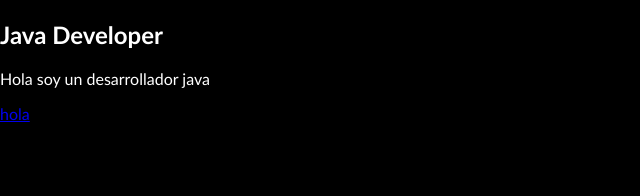
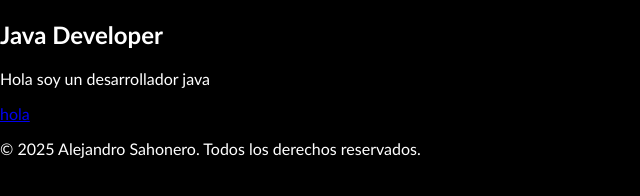
Before and after one commit to alejandrosahonero/portfolio, a plain HTML site: page index.html in a window 1280 px wide. Shown: the whole page, without its empty margins (0-640 px from the left). Drawn offline with nearby package versions, Linux system fonts and the light colour scheme.

Commit message:
Add script file and copyright licence  with JavaScript

```diff
--- a/index.html
+++ b/index.html
@@ -3,8 +3,9 @@
 <head>
     <meta charset="UTF-8">
     <meta name="viewport" content="width=device-width, initial-scale=1.0">
+    <title>Alejandro Sahonero</title>
     <link rel="stylesheet" href="style.css">
-    <title>Alejandro Sahonero</title>
+    <script src="script.js"></script>
 </head>
 <body>
     <div class="intro">
@@ -18,4 +19,7 @@
         </div>
     </div>
 </body>
+<footer>
+    <p>&copy; <span id="year"></span> Alejandro Sahonero. Todos los derechos reservados.</p>
+</footer>
 </html>
--- /dev/null
+++ b/script.js
@@ -0,0 +1,4 @@
+//Actualizar el año del copyright
+document.addEventListener("DOMContentLoaded", function() {
+    document.getElementById("year").textContent = new Date().getFullYear();
+});
```
